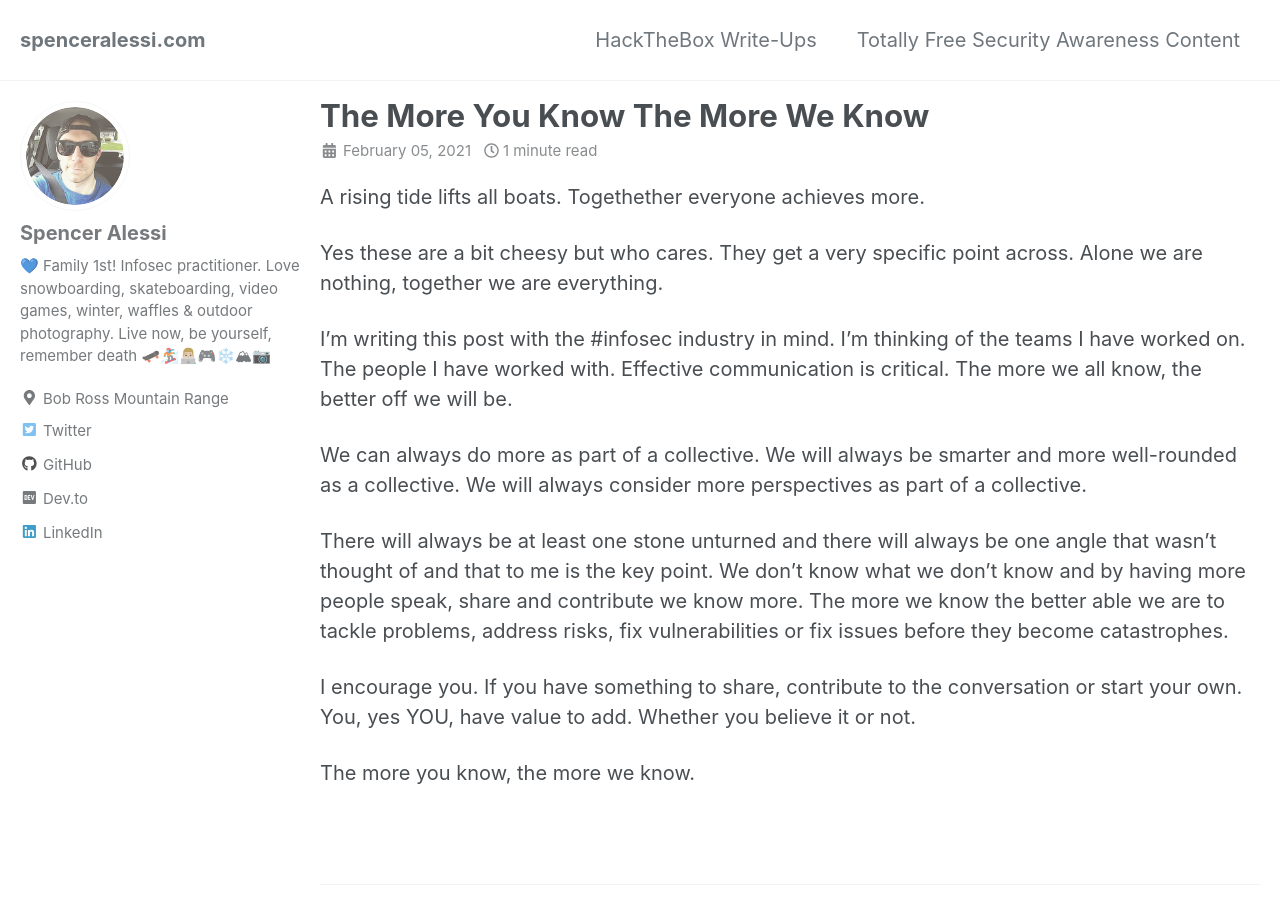
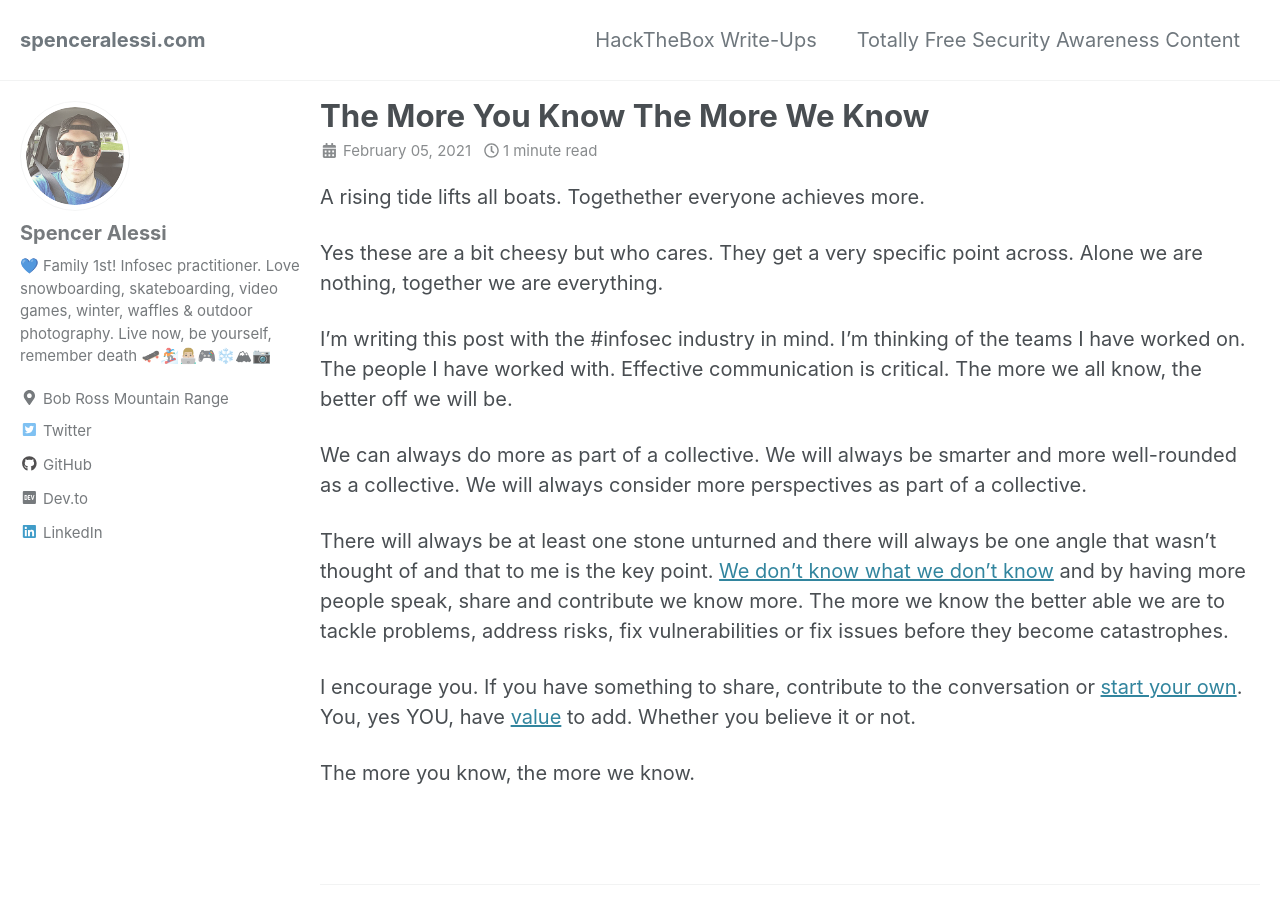
Before and after one commit to techspence/techspence.github.io, a Jekyll site: the page built from _posts/2021-02-05-The-More-You-Know-The-More-We-Know.md, in a window 1280 px wide and 900 px high. Built offline with Jekyll 4.4.1, drawn with Linux system fonts in a browser that asks for light colours; cached includes are drawn as plain includes; part of the change alters nothing that is shown.

```diff
--- a/_posts/2021-02-05-The-More-You-Know-The-More-We-Know.md
+++ b/_posts/2021-02-05-The-More-You-Know-The-More-We-Know.md
@@ -12,8 +12,8 @@ I'm writing this post with the #infosec industry in mind. I'm thinking of the te
 
 We can always do more as part of a collective. We will always be smarter and more well-rounded as a collective. We will always consider more perspectives as part of a collective.
 
-There will always be at least one stone unturned and there will always be one angle that wasn't thought of and that to me is the key point. We don't know what we don't know and by having more people speak, share and contribute we know more. The more we know the better able we are to tackle problems, address risks, fix vulnerabilities or fix issues before they become catastrophes.
+There will always be at least one stone unturned and there will always be one angle that wasn't thought of and that to me is the key point. [We don't know what we don't know](https://www.spenceralessi.com/You-Don't-Know-Jack/) and by having more people speak, share and contribute we know more. The more we know the better able we are to tackle problems, address risks, fix vulnerabilities or fix issues before they become catastrophes.
 
-I encourage you. If you have something to share, contribute to the conversation or start your own. You, yes YOU, have value to add. Whether you believe it or not.
+I encourage you. If you have something to share, contribute to the conversation or [start your own](https://www.spenceralessi.com/What-Would-You-Say-If-You-Had-Everyones-Attention/). You, yes YOU, have [value](https://www.spenceralessi.com/Abundance/) to add. Whether you believe it or not.
 
 The more you know, the more we know.
```
